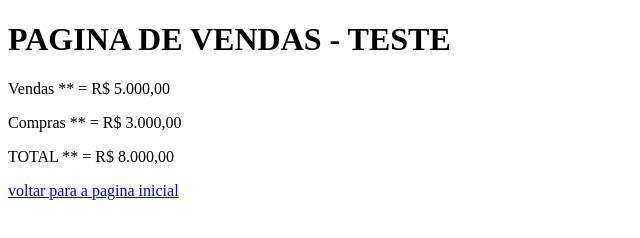
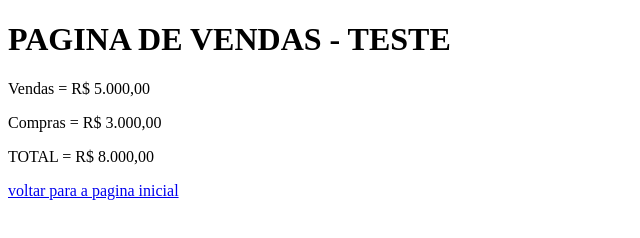
Before and after one commit to romiltonr/aulagithub, a plain HTML site: page vendas.html in a window 1280 px wide. Shown: the whole page, without its empty margins (0-640 px from the left). Drawn offline with Linux system fonts and the light colour scheme.

Commit message:
Update vendas.html
teste 5

```diff
--- a/vendas.html
+++ b/vendas.html
@@ -7,9 +7,9 @@
 </head>
 <body>
     <h1>PAGINA DE VENDAS - TESTE</h1>
-    <p>Vendas  ** = R$ 5.000,00</p>
-    <p>Compras ** = R$ 3.000,00</p>
-    <p>TOTAL   ** = R$ 8.000,00</p>
+    <p>Vendas   = R$ 5.000,00</p>
+    <p>Compras  = R$ 3.000,00</p>
+    <p>TOTAL    = R$ 8.000,00</p>
     <a href="index.html">voltar para a pagina inicial</a>
 </body>
 </html>
```
